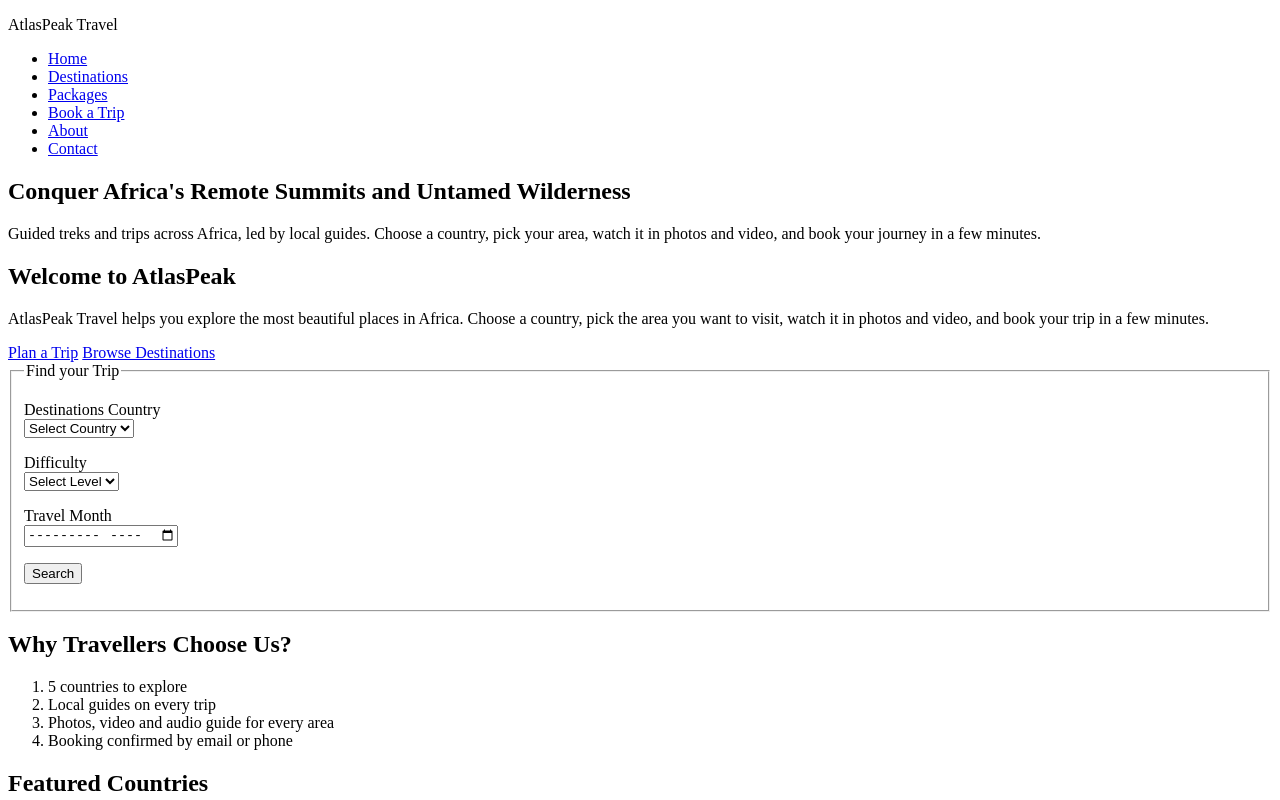
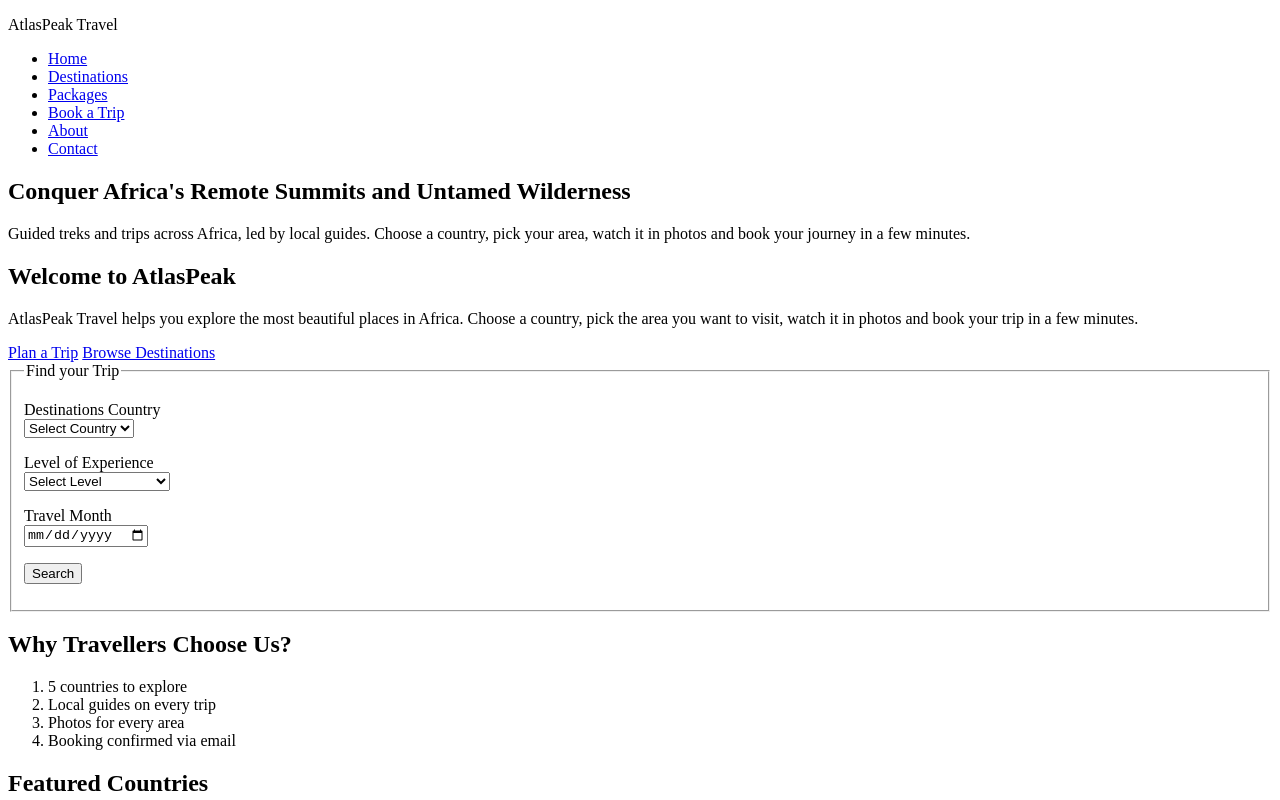
Before and after one commit to orionyab/atlasPeak-Travel-Website, a plain HTML site: page index.html in a window 1280 px wide. Shown: the top 800 px of the page. Drawn offline with Linux system fonts and the light colour scheme.

Commit message:
Update index.html
Update index.html

```diff
--- a/index.html
+++ b/index.html
@@ -22,11 +22,11 @@
   <main>
     <section>
       <h1>Conquer Africa's Remote Summits and Untamed Wilderness</h1>
-      <p>Guided treks and trips across Africa, led by local guides. Choose a country, pick your area, watch it in photos and video, and book your journey in a few minutes.</p>
+      <p>Guided treks and trips across Africa, led by local guides. Choose a country, pick your area, watch it in photos and book your journey in a few minutes.</p>
     </section>
     <section>
       <h2>Welcome to AtlasPeak</h2>
-      <p>AtlasPeak Travel helps you explore the most beautiful places in Africa. Choose a country, pick the area you want to visit, watch it in photos and video, and book your trip in a few minutes.</p>
+      <p>AtlasPeak Travel helps you explore the most beautiful places in Africa. Choose a country, pick the area you want to visit, watch it in photos and book your trip in a few minutes.</p>
       <a href="book-a-trip.html">Plan a Trip</a>
       <a href="destinations.html">Browse Destinations</a>
     </section>
@@ -47,19 +47,19 @@
             </select>
           </p>
           <p>
-            <label for="search-level">Difficulty</label>
+            <label for="search-level">Level of Experience</label>
             <br>
             <select name="level" id="search-level">
               <option value="">Select Level</option>
-              <option value="easy">Easy</option>
-              <option value="moderate">Moderate</option>
-              <option value="challenging">Challenging</option>
+              <option value="easy">Essential</option>
+              <option value="moderate">Standard/Classic</option>
+              <option value="challenging">Premium Experience</option>
             </select>
           </p>
           <p>
-            <label for="search-month">Travel Month</label>
+            <label for="search-date">Travel Month</label>
             <br>
-            <input type="month" id="search-month" name="month">
+            <input type="date" id="search-date" name="date">
           </p>
           <p>
             <button type="submit">Search</button>
@@ -72,8 +72,8 @@
       <ol>
         <li>5 countries to explore</li>
         <li>Local guides on every trip</li>
-        <li>Photos, video and audio guide for every area</li>
-        <li>Booking confirmed by email or phone</li>
+        <li>Photos for every area</li>
+        <li>Booking confirmed via email</li>
       </ol>
     </section>
     <section>
```
